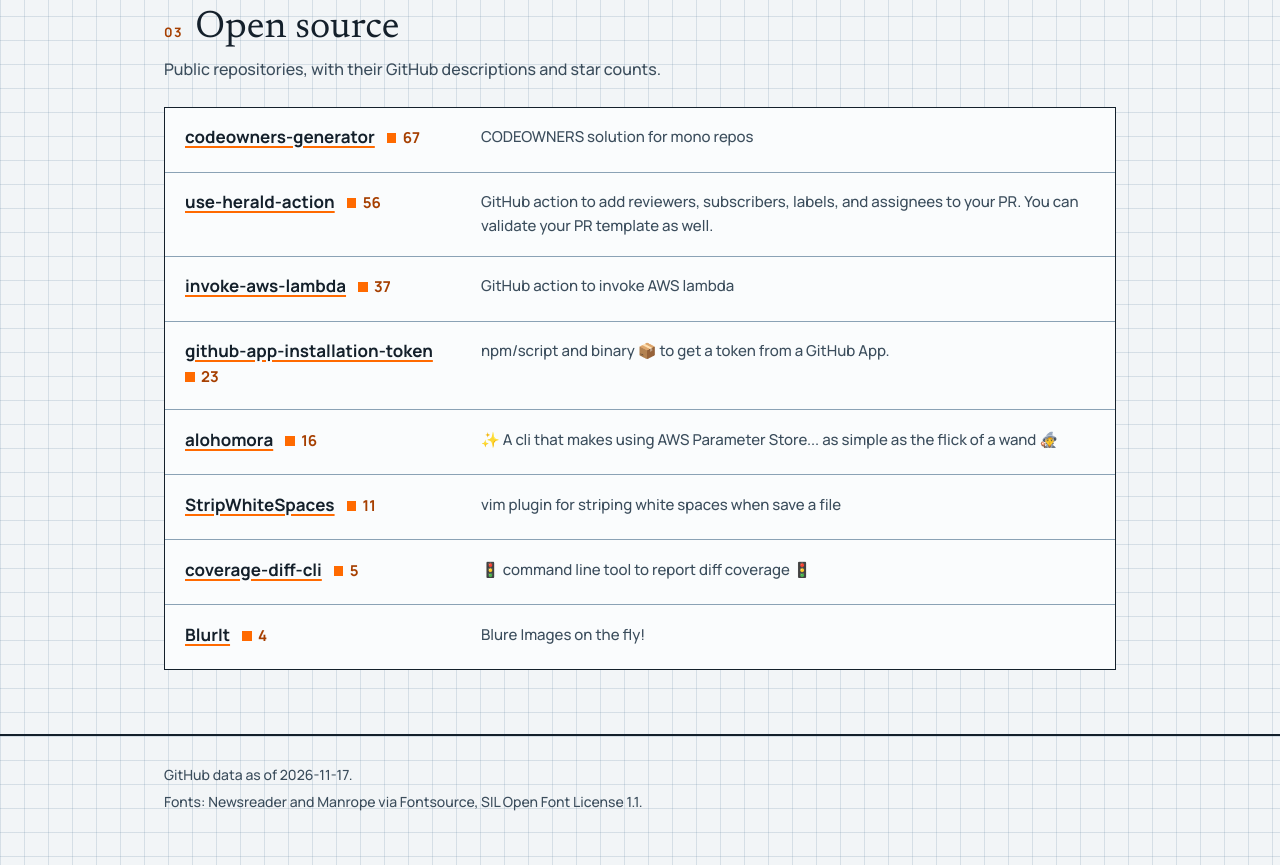
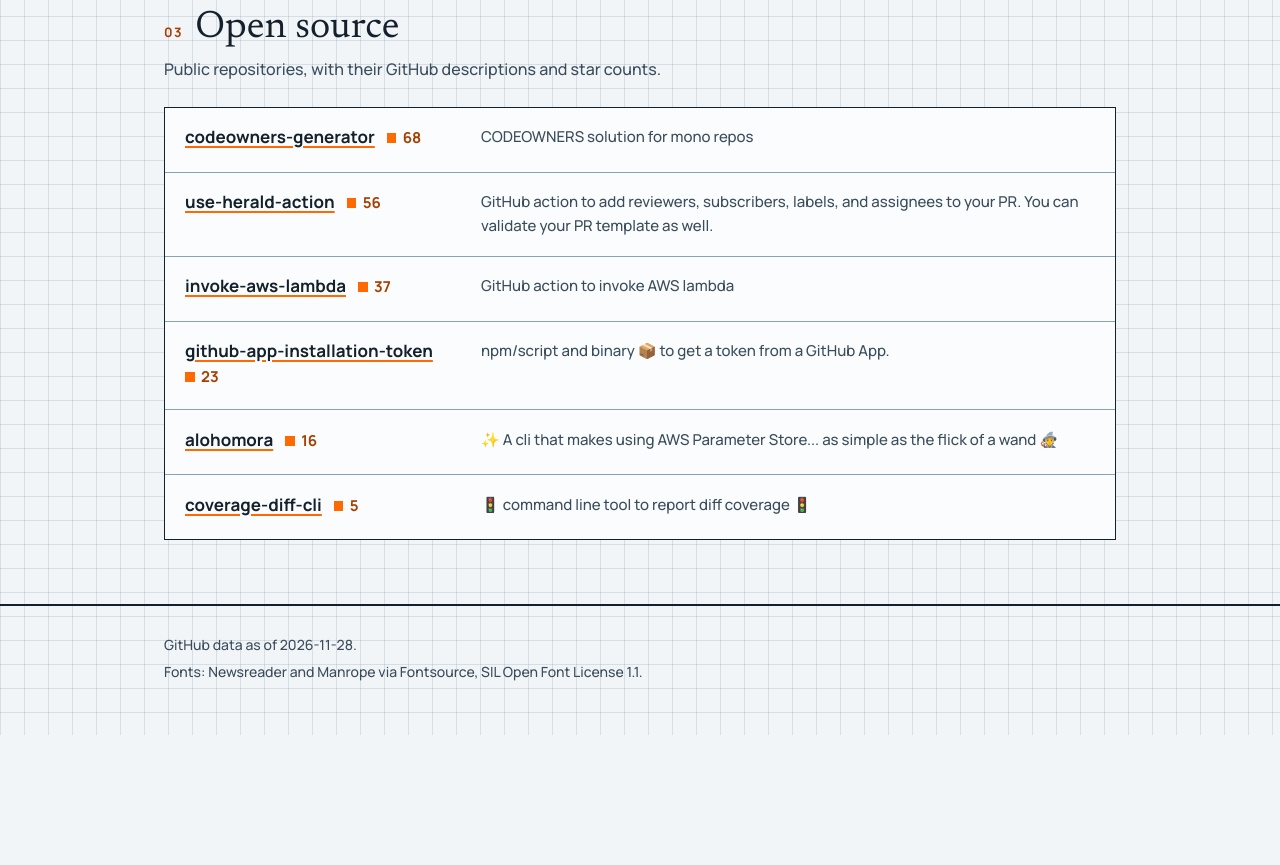
Before and after one commit to gagoar/gagoar.github.com, a plain HTML site: page index.html in a window 1280 px wide. Shown: the part 2120-2985 px from the top of the page. After the commit the page ends 2855 px from the top, so only its background shows below. Drawn offline with Linux system fonts and the light colour scheme.

Commit message:
Refresh the plugin and open-source lists from GitHub

```diff
--- a/index.html
+++ b/index.html
@@ -60,12 +60,12 @@
 <p class="gg-lede">Each plugin has its own site. Descriptions come from the repository, and the tag is the latest release. Install them all from the <a href="https://gagoar.github.io/gago-plugins/">gago-plugins marketplace</a>.</p>
 <ul class="gg-list">
 <!-- plugins:start -->
+<li class="gg-item"><h3><a href="https://gagoar.github.io/plugin-directory-preflight/">plugin-directory-preflight</a><span class="gg-tag">v0.2.0</span></h3><p>Claude Code plugin: run the plugin directory&#x27;s upload checks locally, read the scan report in a screenful, and pin a stubborn hold in about three uploads</p></li>
+<li class="gg-item"><h3><a href="https://gagoar.github.io/unmistakable/">unmistakable</a><span class="gg-tag">v0.2.4</span></h3><p>Rewrite English so an AI agent cannot misread it. A Claude Code skill and a TypeScript linter (no dependency) that follow the ASD-STE100 rules.</p></li>
 <li class="gg-item"><h3><a href="https://gagoar.github.io/greenhorn/">greenhorn</a><span class="gg-tag">v0.1.0</span></h3><p>Claude Code plugin: write technical text so a newcomer can follow it. The greenhorn test finds where a stranger gets lost.</p></li>
+<li class="gg-item"><h3><a href="https://gagoar.github.io/pr-brief/">pr-brief</a><span class="gg-tag">v0.8.1</span></h3><p>PR description gate and skill: brief, Input→Functions→Output diagrams, review guide</p></li>
 <li class="gg-item"><h3><a href="https://gagoar.github.io/foghorn/">foghorn</a><span class="gg-tag">v0.1.0</span></h3><p>Claude Code plugin: write release notes in the esbuild voice. Technical, honest, useful to the people the change affects.</p></li>
 <li class="gg-item"><h3><a href="https://gagoar.github.io/typescript-patterns-enforcer/">typescript-patterns-enforcer</a><span class="gg-tag">v0.6.2</span></h3><p>Claude Code plugin — TypeScript pattern enforcement as an inline skill and subagent</p></li>
-<li class="gg-item"><h3><a href="https://gagoar.github.io/unmistakable/">unmistakable</a><span class="gg-tag">v0.2.4</span></h3><p>Rewrite English so an AI agent cannot misread it. A Claude Code skill and a TypeScript linter (no dependency) that follow the ASD-STE100 rules.</p></li>
-<li class="gg-item"><h3><a href="https://gagoar.github.io/pr-brief/">pr-brief</a><span class="gg-tag">v0.8.1</span></h3><p>PR description gate and skill: brief, Input→Functions→Output diagrams, review guide</p></li>
-<li class="gg-item"><h3><a href="https://gagoar.github.io/plugin-directory-preflight/">plugin-directory-preflight</a><span class="gg-tag">v0.2.0</span></h3><p>Claude Code plugin: run the plugin directory&#x27;s upload checks locally, read the scan report in a screenful, and pin a stubborn hold in about three uploads</p></li>
 <li class="gg-item"><h3><a href="https://gagoar.github.io/iceberg/">iceberg</a><span class="gg-tag">v0.5.4</span></h3><p>Claude Code plugin: grades every plan Claude writes against 14 Hemingway rules and rewrites docs to an A.</p></li>
 <li class="gg-item"><h3><a href="https://gagoar.github.io/html-effectiveness/">html-effectiveness</a><span class="gg-tag">v0.2.2</span></h3><p>Claude Code skill for generating rich, self-contained HTML documents</p></li>
 <li class="gg-item"><h3><a href="https://gagoar.github.io/claude-memory-sync/">claude-memory-sync</a><span class="gg-tag">v0.4.1</span></h3><p>Push, pull, and diff Claude Code per-project memory to a Git repo of your choice. Installs as a Claude Code skill.</p></li>
@@ -79,20 +79,18 @@
 <p class="gg-lede">Public repositories, with their GitHub descriptions and star counts.</p>
 <ul class="gg-list">
 <!-- oss:start -->
-<li class="gg-item"><h3><a href="https://gagoar.github.io/codeowners-generator/">codeowners-generator</a><span class="gg-stars">67<span class="gg-sr"> stars</span></span></h3><p>CODEOWNERS solution for mono repos</p></li>
+<li class="gg-item"><h3><a href="https://gagoar.github.io/codeowners-generator/">codeowners-generator</a><span class="gg-stars">68<span class="gg-sr"> stars</span></span></h3><p>CODEOWNERS solution for mono repos</p></li>
 <li class="gg-item"><h3><a href="https://gagoar.github.io/use-herald-action/">use-herald-action</a><span class="gg-stars">56<span class="gg-sr"> stars</span></span></h3><p>GitHub action to add reviewers, subscribers, labels, and assignees to your PR.  You can validate your PR template as well. </p></li>
 <li class="gg-item"><h3><a href="https://github.com/gagoar/invoke-aws-lambda">invoke-aws-lambda</a><span class="gg-stars">37<span class="gg-sr"> stars</span></span></h3><p>GitHub action to invoke AWS lambda</p></li>
 <li class="gg-item"><h3><a href="https://github.com/gagoar/github-app-installation-token">github-app-installation-token</a><span class="gg-stars">23<span class="gg-sr"> stars</span></span></h3><p>npm/script and binary 📦  to get a token from a GitHub App.</p></li>
 <li class="gg-item"><h3><a href="https://github.com/gagoar/alohomora">alohomora</a><span class="gg-stars">16<span class="gg-sr"> stars</span></span></h3><p>✨ A cli that makes using AWS Parameter Store... as simple as the flick of a wand 🧙</p></li>
-<li class="gg-item"><h3><a href="https://github.com/gagoar/StripWhiteSpaces">StripWhiteSpaces</a><span class="gg-stars">11<span class="gg-sr"> stars</span></span></h3><p>vim plugin for striping white spaces when save a file</p></li>
 <li class="gg-item"><h3><a href="https://github.com/gagoar/coverage-diff-cli">coverage-diff-cli</a><span class="gg-stars">5<span class="gg-sr"> stars</span></span></h3><p>🚦 command line tool to report diff coverage 🚦</p></li>
-<li class="gg-item"><h3><a href="http://gagoar.github.io/BlurIt">BlurIt</a><span class="gg-stars">4<span class="gg-sr"> stars</span></span></h3><p>Blure Images on the fly!</p></li>
 <!-- oss:end -->
 </ul>
 </section>
 </div></main>
 <footer class="gg-foot"><div class="gg-wrap">
-<p>GitHub data as of <!-- asof:start -->2026-11-17<!-- asof:end -->.</p>
+<p>GitHub data as of <!-- asof:start -->2026-11-28<!-- asof:end -->.</p>
 <p>Fonts: Newsreader and Manrope via Fontsource, SIL Open Font License 1.1.</p>
 </div></footer>
 </body>
```
